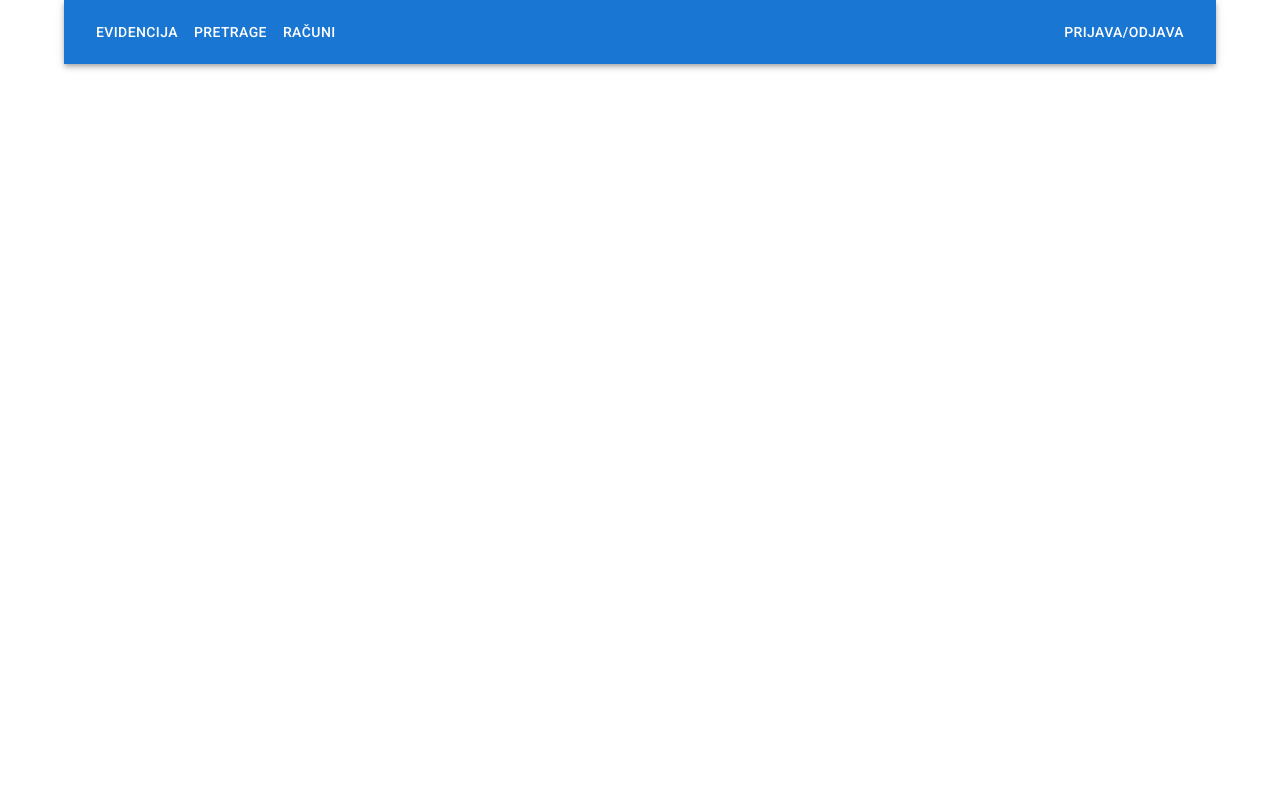
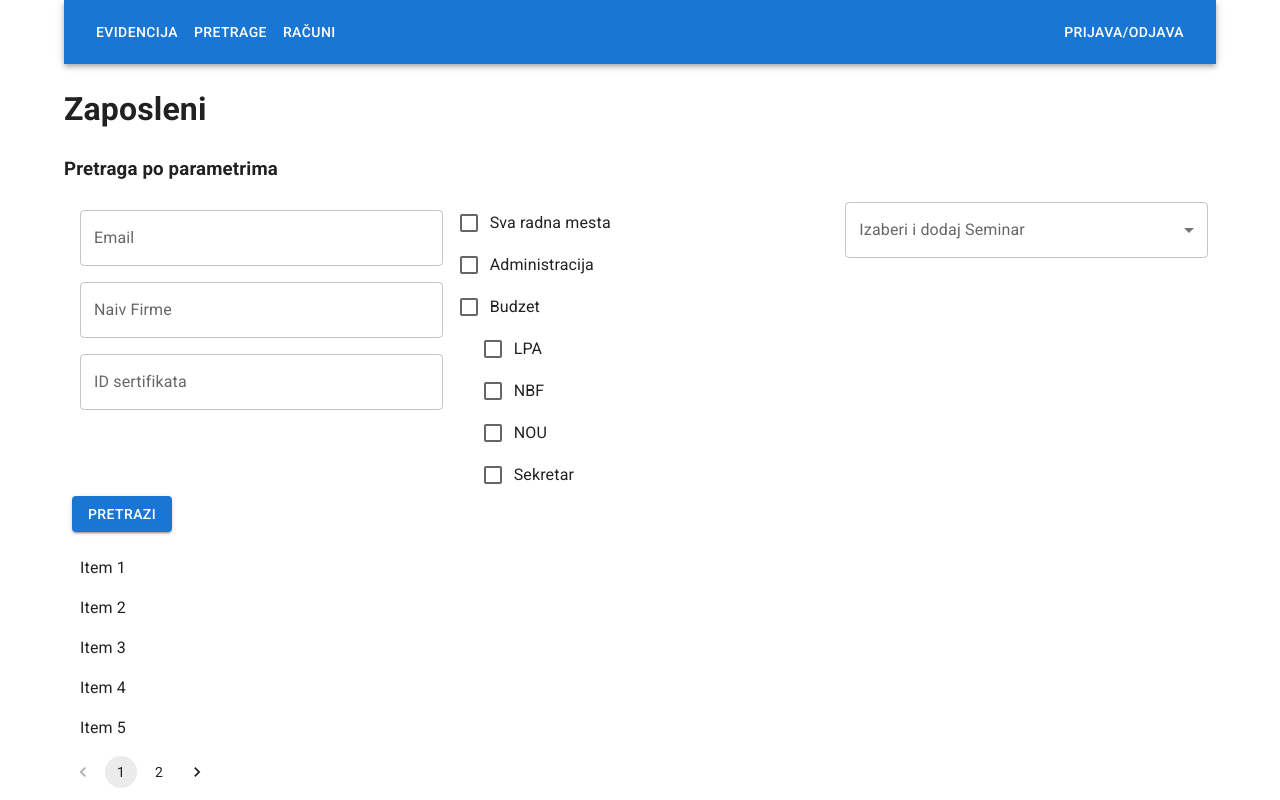
Before and after one commit to BogdanRaicevic/ied-projects, a React (Vite) app: page /zaposleni in a window 1280 px wide. Built offline with nearby package versions, Linux system fonts and the light colour scheme; what pdfmake would draw is missing.

Commit message:
Add zaposleni page for filtering and displaying employees

```diff
--- a/src/App.tsx
+++ b/src/App.tsx
@@ -1,7 +1,7 @@
 import Container from "@mui/material/Container";
 import { Route, Routes } from "react-router-dom";
 import Navigation from "./components/Navigation";
-import { Evidencija, Pretrage, Racuni, Prijava } from "./pages";
+import { Evidencija, Pretrage, Racuni, Prijava, Zaposleni } from "./pages";
 import Firma from "./pages/Firma";
 
 function App() {
@@ -16,6 +16,7 @@ function App() {
         <Route path="/racuni" element={<Racuni />}></Route>
         <Route path="/prijava" element={<Prijava />}></Route>
         <Route path="/firma" element={<Firma />}></Route>
+        <Route path="/zaposleni" element={<Zaposleni />}></Route>
       </Routes>
     </Container>
   );
--- a/src/components/Accordion/AttendedSeminarsAccordion.tsx
+++ b/src/components/Accordion/AttendedSeminarsAccordion.tsx
@@ -26,7 +26,7 @@ export default function AttendedSeminarsAccordion({ firma }: { firma: Company })
     }
   }, [firma]);
 
-  const handleChange = (panel: string) => (event: React.SyntheticEvent, isExpanded: boolean) => {
+  const handleChange = (panel: string) => (_event: React.SyntheticEvent, isExpanded: boolean) => {
     setExpanded(isExpanded ? panel : false);
   };
 
--- /dev/null
+++ b/src/components/PaginatedList/PaginatedList.tsx
@@ -0,0 +1,43 @@
+import { SetStateAction, useState } from "react";
+import List from "@mui/material/List";
+import ListItem from "@mui/material/ListItem";
+import Pagination from "@mui/material/Pagination";
+
+const itemsPerPage = 5;
+const items = [
+  "Item 1",
+  "Item 2",
+  "Item 3",
+  "Item 4",
+  "Item 5",
+  "Item 6",
+  "Item 7",
+  "Item 8",
+  "Item 9",
+  "Item 10",
+]; // Replace with your items
+
+function PaginatedList() {
+  const [page, setPage] = useState(1);
+
+  const handleChange = (_event: any, value: SetStateAction<number>) => {
+    setPage(value);
+  };
+
+  return (
+    <div>
+      <List>
+        {items.slice((page - 1) * itemsPerPage, page * itemsPerPage).map((item, index) => (
+          <ListItem key={index}>{item}</ListItem>
+        ))}
+      </List>
+      <Pagination
+        count={Math.ceil(items.length / itemsPerPage)}
+        page={page}
+        onChange={handleChange}
+      />
+    </div>
+  );
+}
+
+export default PaginatedList;
--- /dev/null
+++ b/src/components/PaginatedList/indes.tsx
@@ -0,0 +1,2 @@
+import PaginatedList from "./PaginatedList";
+export default PaginatedList;
--- a/src/components/SelectSeminar/SelectSeminar.tsx
+++ b/src/components/SelectSeminar/SelectSeminar.tsx
@@ -11,7 +11,7 @@ export default function SelectSeminar({ onSeminarSelect }: { onSeminarSelect: (s
   };
 
   return (
-    <FormControl sx={{ width: "80%" }}>
+    <FormControl fullWidth>
       <InputLabel>Izaberi i dodaj Seminar</InputLabel>
       <Select value={""} label={"Izaberi Seminar"} onChange={handleChange}>
         {fakeSeminars.map((seminar) => (
--- a/src/fakeData/companyData.ts
+++ b/src/fakeData/companyData.ts
@@ -263,3 +263,9 @@ export const zaposleniData: Zaposleni[] = [
 export const velicineFirme = ["mala", "srednja", "velika", "ne znam"];
 export const stanjaFirme = ["likvidna", "u blokadi", "bankrot", "ne znam"];
 export const tipoviFirme = ["doo", "preduzetnik", "akcionarsko drustvo", "budzet", "ne znam"];
+
+export const fakeRadnaMesta = [
+  { parent: "Sva radna mesta" },
+  { parent: "Administracija" },
+  { parent: "Budzet", children: ["LPA", "NBF", "NOU", "Sekretar"] },
+];
--- a/src/pages/Pretrage.tsx
+++ b/src/pages/Pretrage.tsx
@@ -1,8 +1,8 @@
 import MyTable from "../components/MyTable";
 import PageTitle from "../components/PageTitle";
 import IndeterminateCheckbox from "../components/IndeterminateCheckbox";
-import { companiesData } from "../fakeData/companyData";
-import { Grid } from "@mui/material";
+import { companiesData, fakeRadnaMesta } from "../fakeData/companyData";
+import Grid from "@mui/material/Unstable_Grid2";
 
 export default function Pretrage() {
   const gradovi = [
@@ -59,23 +59,17 @@ export default function Pretrage() {
     },
   ];
 
-  const radnaMesta = [
-    { parent: "Sva radna mesta" },
-    { parent: "Administracija" },
-    { parent: "Budzet", children: ["LPA", "NBF", "NOU", "Sekretar"] },
-  ];
-
   const velicineFirmi = [
     { parent: "Sve velicine firmi", children: ["Mikro", "Mala", "Srednja", "Velika", "Korporacija"] },
   ];
 
   // merge this into one array
   const arrayNames = ["gradovi", "delatnosti", "tipoviFirmi", "radnaMesta", "velicineFirmi"];
-  const arrays = [gradovi, delatnosti, tipoviFirmi, radnaMesta, velicineFirmi];
+  const arrays = [gradovi, delatnosti, tipoviFirmi, fakeRadnaMesta, velicineFirmi];
 
   const components = arrays.map((array, index) => {
     return (
-      <Grid key={arrayNames[index]} item xs={12} sm={2}>
+      <Grid key={arrayNames[index]} xs={12} sm={2}>
         <div style={{ maxHeight: "300px", overflow: "auto" }}>
           {array.map((item, index) => (
             <IndeterminateCheckbox key={arrayNames[index]} options={item} />
--- a/src/pages/Zaposleni.tsx
+++ b/src/pages/Zaposleni.tsx
@@ -1 +1,39 @@
-export default function Zaposleni() {}
+import IndeterminateCheckbox from "../components/IndeterminateCheckbox";
+import SelectSeminar from "../components/SelectSeminar";
+import { Box, Button, TextField } from "@mui/material";
+import { fakeRadnaMesta } from "../fakeData/companyData";
+import Grid from "@mui/material/Unstable_Grid2";
+import PaginatedList from "../components/PaginatedList/PaginatedList";
+export default function Zaposleni() {
+  const handleSeminarSelect = (seminarId: string) => {
+    console.log("zaposleni seminarId: ", seminarId);
+  };
+
+  return (
+    <div>
+      <h1>Zaposleni</h1>
+
+      <h3>Pretraga po parametrima</h3>
+      <Box sx={{ m: 1 }}>
+        <Grid container spacing={3}>
+          <Grid xs={4}>
+            <TextField fullWidth sx={{ m: 1 }} id="email" label="Email" variant="outlined" />
+            <TextField fullWidth sx={{ m: 1 }} id="naziv-firme" label="Naiv Firme" variant="outlined" />
+            <TextField fullWidth sx={{ m: 1 }} id="id-sertifikata" label="ID sertifikata" variant="outlined" />
+          </Grid>
+          <Grid xs={4}>
+            {fakeRadnaMesta.map((item, index) => (
+              <IndeterminateCheckbox key={index} options={item} />
+            ))}
+          </Grid>
+
+          <Grid xs={4}>
+            <SelectSeminar onSeminarSelect={handleSeminarSelect}></SelectSeminar>
+          </Grid>
+        </Grid>
+        <Button variant="contained">Pretrazi</Button>
+      </Box>
+      <PaginatedList></PaginatedList>
+    </div>
+  );
+}
--- a/src/pages/index.tsx
+++ b/src/pages/index.tsx
@@ -2,5 +2,6 @@ import Evidencija from "./Evidencija";
 import Pretrage from "./Pretrage";
 import Prijava from "./Prijava";
 import Racuni from "./Racuni";
+import Zaposleni from "./Zaposleni";
 
-export { Evidencija, Pretrage, Prijava, Racuni };
+export { Evidencija, Pretrage, Prijava, Racuni, Zaposleni };
```
Also changed, not shown: 1 other file (tests, documents, lock files or other folders).
